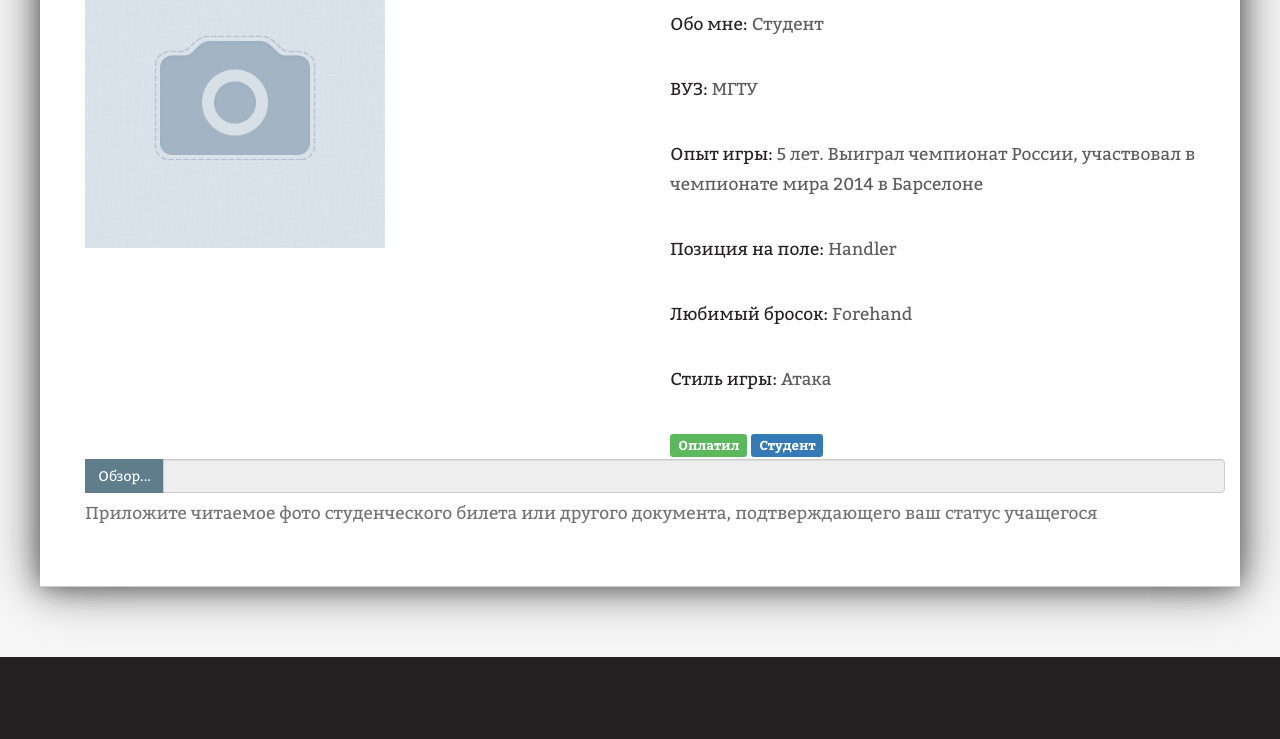
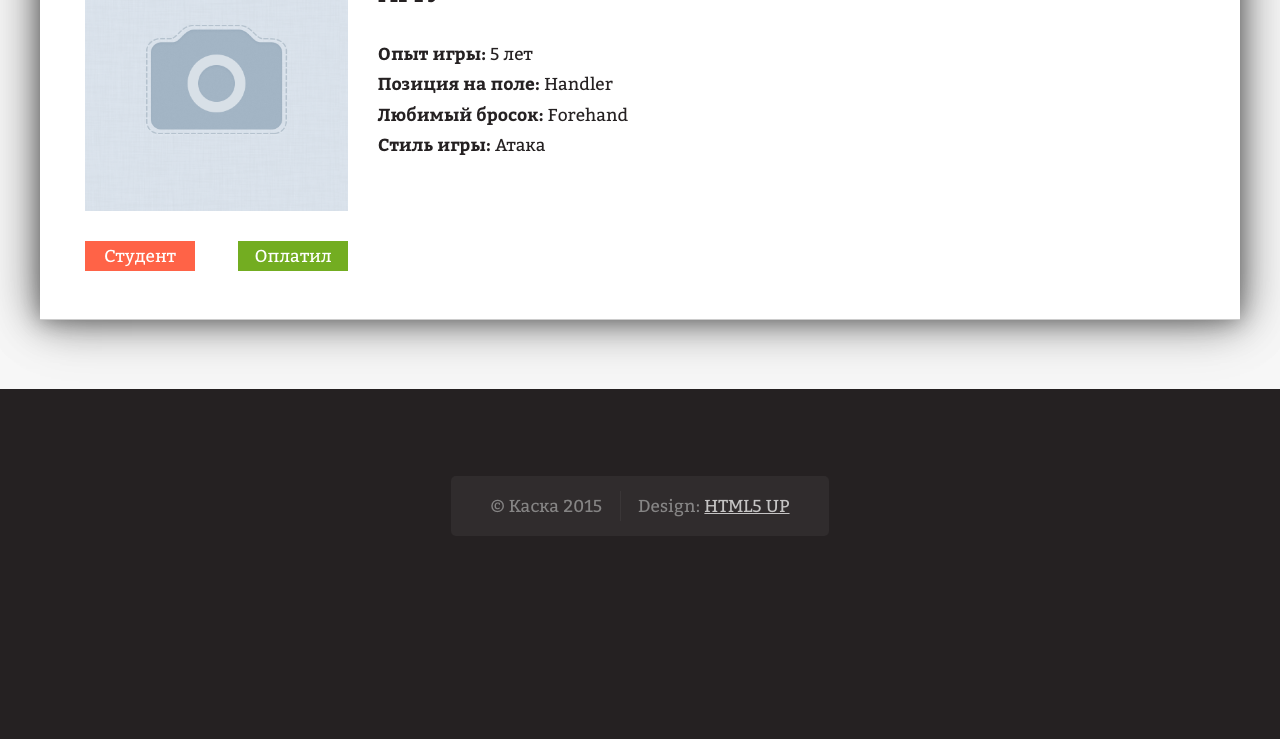
Before and after one commit to makstune/kaska_frontend, a plain HTML site: page main/playerprofile.html in a window 1280 px wide. Shown: the part 548-1287 px from the top of the page. After the commit the page ends 1153 px from the top, so only its background shows below. Drawn offline with nearby package versions, Linux system fonts and the light colour scheme.

Commit message:
profile page amended

```diff
--- a/main/assets/css/main.css
+++ b/main/assets/css/main.css
@@ -2886,3 +2886,27 @@
     margin-bottom: 10px;
   }
 }
+.student {
+	color: white;
+	background-color: tomato;
+	border-radius: none;
+	text-align: center;
+}
+.nestudent {
+	color: white;
+	background-color: red;
+	border-radius: none;
+	text-align: center;
+}
+.oplatil {
+	color: white;
+	background-color: #73AD21;
+	border-radius: none;
+	text-align: center;
+}
+.neoplatil {
+	color: white;
+	background-color: red;
+	border-radius: none;
+	text-align: center;
+}
--- a/main/playerprofile.html
+++ b/main/playerprofile.html
@@ -48,35 +48,25 @@
 						<div class="container">
 							<div class="row">
 
-								<div class="col-md-6">
+								<div class="col-md-3">
 									<img src="camera_400.png" alt="" class="img-responsive" style="width:300px; height: auto;"> </br>
+									<div class="col-md-5 student">
+									Студент
+									</div>
+									<div class="col-md-2">
+									</div>
+									<div class="col-md-5 oplatil">
+									Оплатил
+									</div>
 								</div>
 
-								<div class="col-md-6">
-										<h2>Максим Манцеров</h2> </br>
-									<p><strong>Обо мне: </strong> Студент </p>
-								  <p><strong>ВУЗ: </strong> МГТУ </p>
-								  <p><strong>Опыт игры: </strong> 5 лет. Выиграл чемпионат России, участвовал в чемпионате мира 2014 в Барселоне </p>
-								  <p><strong>Позиция на поле: </strong> Handler </p>
-								  <p><strong>Любимый бросок: </strong> Forehand </p>
-								  <p><strong>Стиль игры: </strong> Атака </p>
-
-										<span class="label label-success">Оплатил</span>
-										<span class="label label-primary">Студент</span>
-								</div>
-
-								<div class="col-md-12">
-									<div class="input-group">
-										<span class="input-group-btn">
-											<span class="btn btn-primary btn-file" id="stud_btn">
-												Обзор...<input type="file">
-											</span>
-										</span>
-										<input type="text" class="form-control" readonly>
-									</div>
-									<span class="help-block">
-										Приложите читаемое фото студенческого билета или другого документа, подтверждающего ваш статус учащегося
-									</span>
+								<div class="col-md-8">
+										<h2>Максим Манцеров</h2>
+									<h3>МГТУ</h3> </br>
+								  <h4>Опыт игры: <strong>5 лет</strong></h4>
+								  <h4>Позиция на поле: <strong>Handler</strong></h4>
+								  <h4>Любимый бросок: <strong>Forehand</strong></h4>
+								  <h4>Стиль игры: <strong>Атака</strong></h4>
 								</div>
 
 							</div>
```
